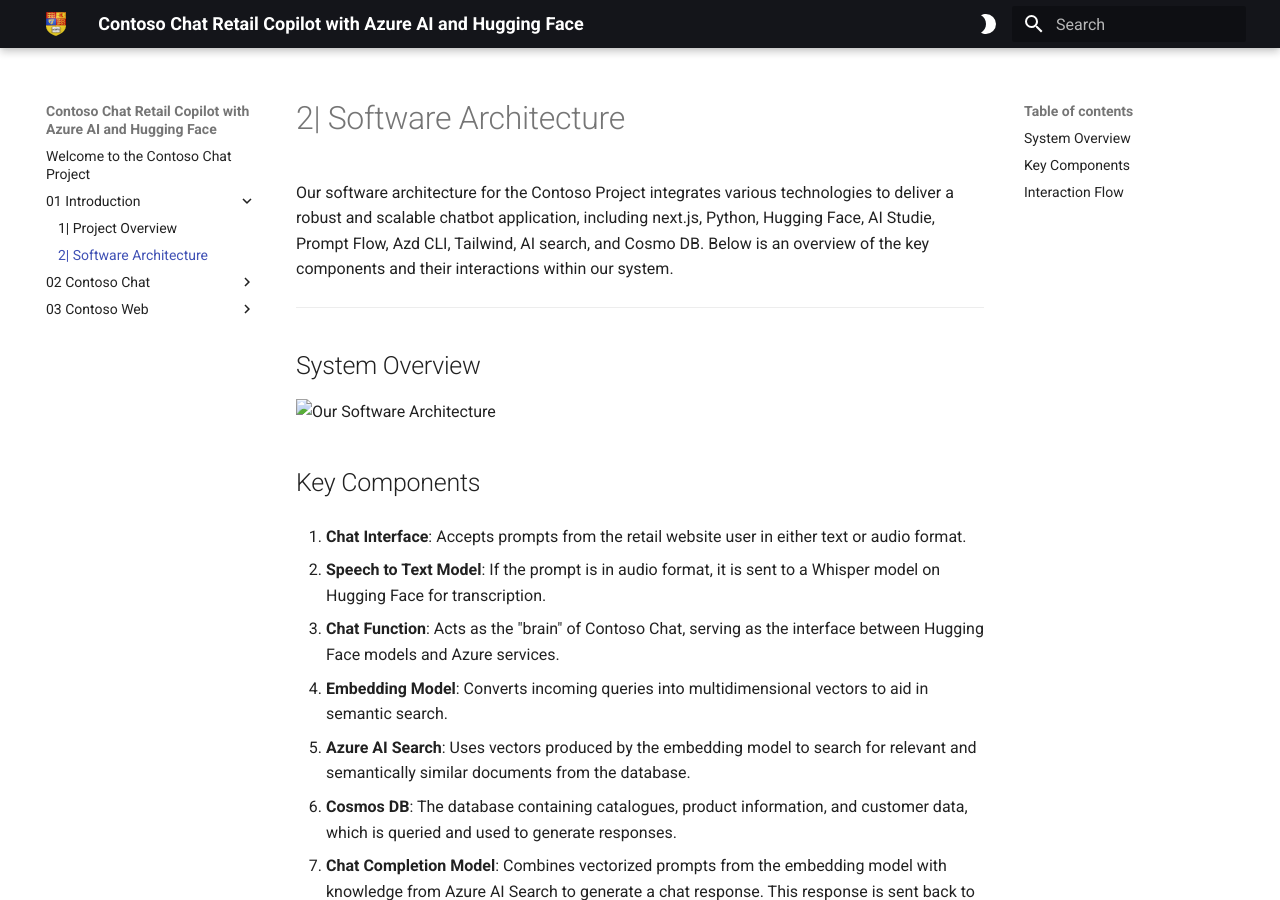
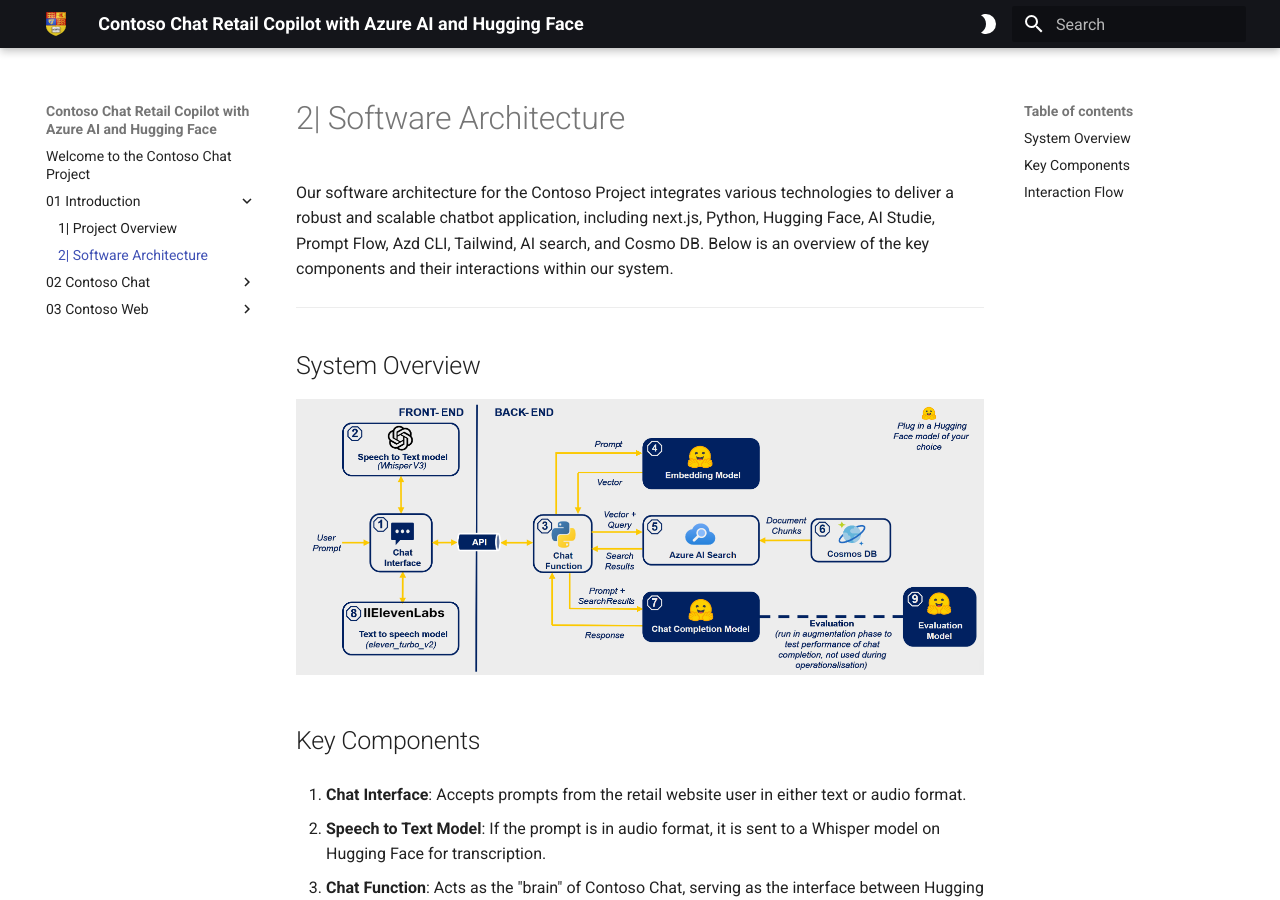
Before and after one commit to Microsoft-Contoso-Group-Project/website, an MkDocs documentation site: the page built from docs/01 Introduction/2 Software Architecture.md, in a window 1280 px wide and 900 px high. Built offline with MkDocs 1.6.1 and Material for MkDocs 9.7.7, drawn with Linux system fonts in a browser that asks for light colours.

Commit message:
pic change test

```diff
--- a/docs/01 Introduction/2 Software Architecture.md
+++ b/docs/01 Introduction/2 Software Architecture.md
@@ -6,7 +6,7 @@
 
 ## System Overview
 
-![Our Software Architecture](/images/SA_diagram.png)
+![Our Software Architecture](/img/SA_diagram.png)
 
 
 ## Key Components
```
Also changed, not shown: docs/index.md (+1 -1 lines), docs/img/SA_diagram.png (renamed from images/SA_diagram.png).
